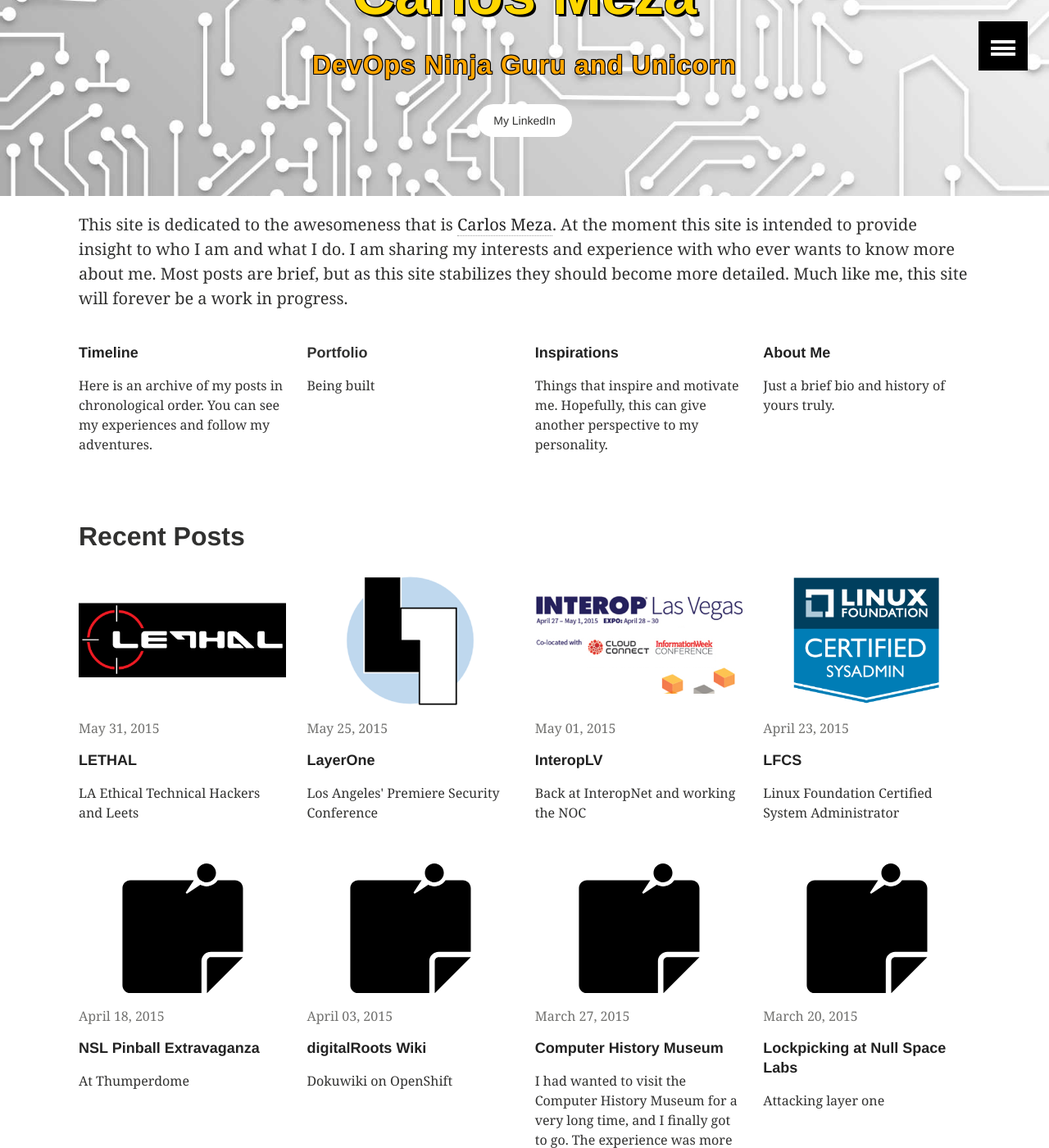
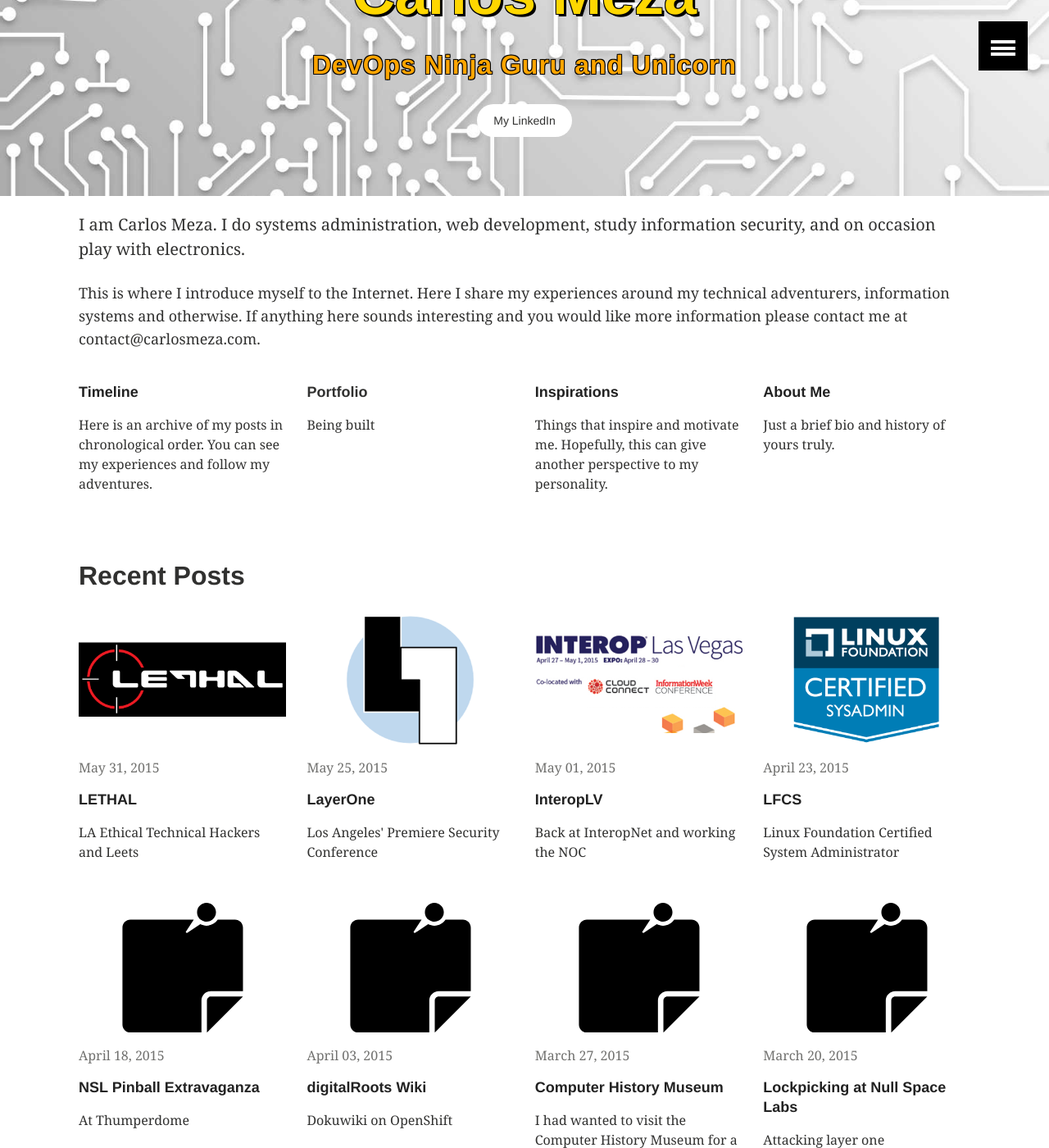
Before and after one commit to CMeza99/cmeza99.github.io, a Jekyll site: the page built from index.md, in a window 1280 px wide and 1400 px high, scrolled down 226 px. Shown: the whole window at 82% size. Built offline with Jekyll 4.4.1, drawn with Linux system fonts in a browser that asks for light colours.

Commit message:
update home

```diff
--- a/index.md
+++ b/index.md
@@ -5,10 +5,12 @@
 excerpt: "DevOps Ninja Guru and Unicorn"
 image:
   feature: banner-front.jpg
-modified: 2015-05-12T20:40:00-07:00
+modified: 2015-06-03T22:00:00-07:00
 post_count: 8
 ---
-This site is dedicated to the awesomeness that is [Carlos Meza](https://www.linkedin.com/in/cmeza99). At the moment this site is intended to provide insight to who I am and what I do. I am sharing my interests and experience with who ever wants to know more about me. Most posts are brief, but as this site stabilizes they should become more detailed. Much like me, this site will forever be a work in progress.
+I am Carlos Meza. I do systems administration, web development, study information security, and on occasion play with electronics.
+
+This is where I introduce myself to the Internet. Here I share my experiences around my technical adventurers, information systems and otherwise. If anything here sounds interesting and you would like more information please contact me at contact@carlosmeza.com.
 
 <div class="tiles">
 
@@ -46,3 +48,6 @@
 	{% endif %}
 {% endfor %}
 </div><!-- /.tiles -->
+<div style="float:right">
+  <a href="/archive/" class="btn">Older Posts</a>
+</div><!-- /.tile -->
```
